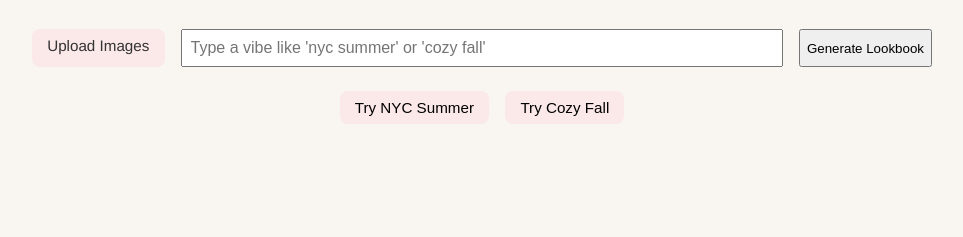
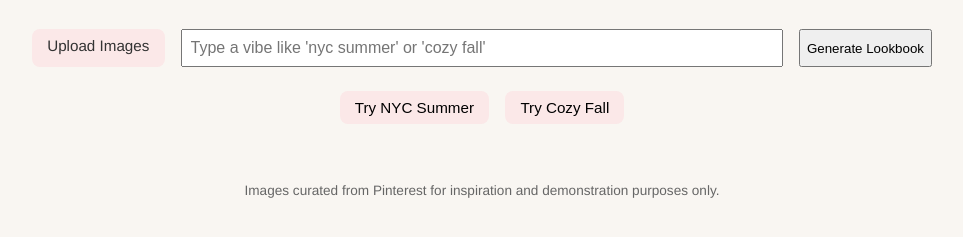
Before and after one commit to iman044/fashion-moodboard-generator, a plain HTML site: page index.html in a window 1280 px wide. Shown: the part 77-314 px from the top of the page, without its empty margins (158-1121 px from the left). Drawn offline with Linux system fonts and the light colour scheme.

Commit message:
Update index.html

```diff
--- a/index.html
+++ b/index.html
@@ -31,5 +31,9 @@
   <section id="moodboard"></section>
 
   <script src="script.js"></script>
+  <footer style="text-align:center; margin-top: 2em; font-size: 0.85rem; color: #666;">
+  <p>Images curated from Pinterest for inspiration and demonstration purposes only.</p>
+</footer>
+
 </body>
 </html>
```
